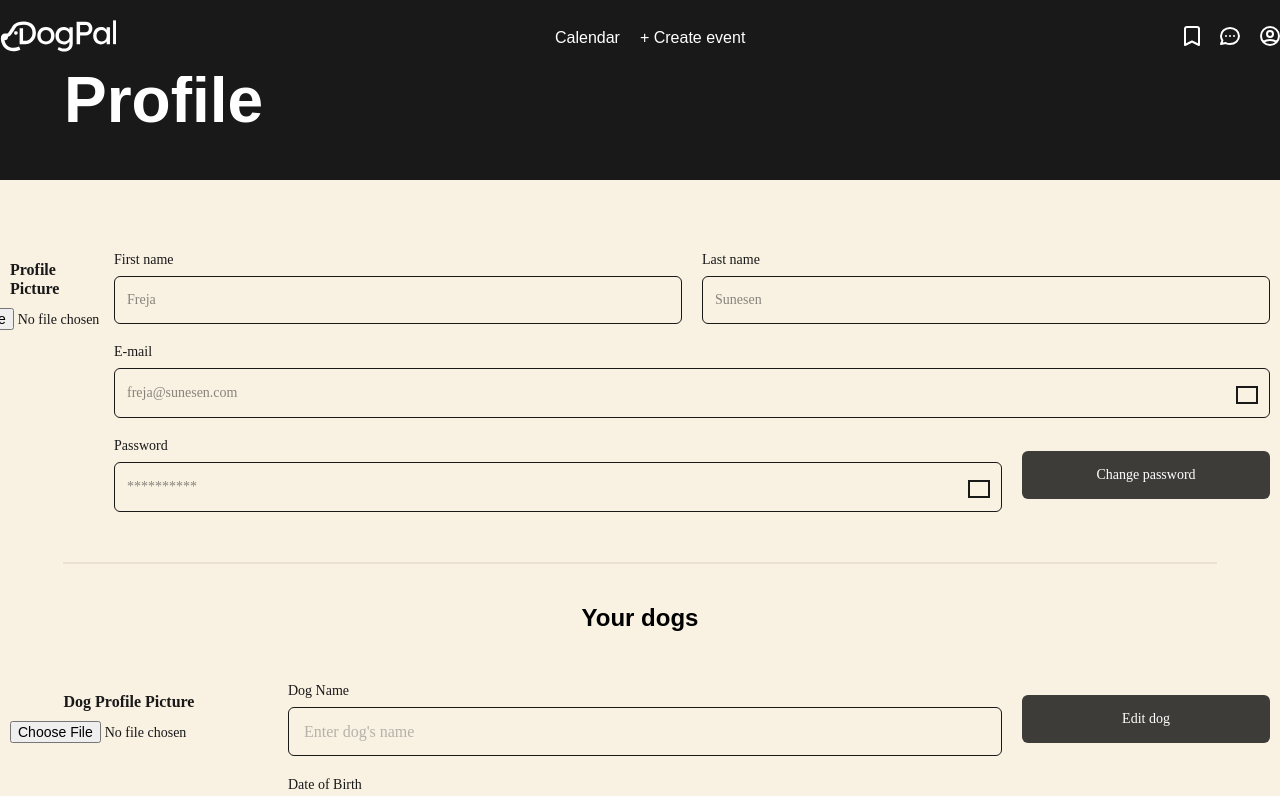
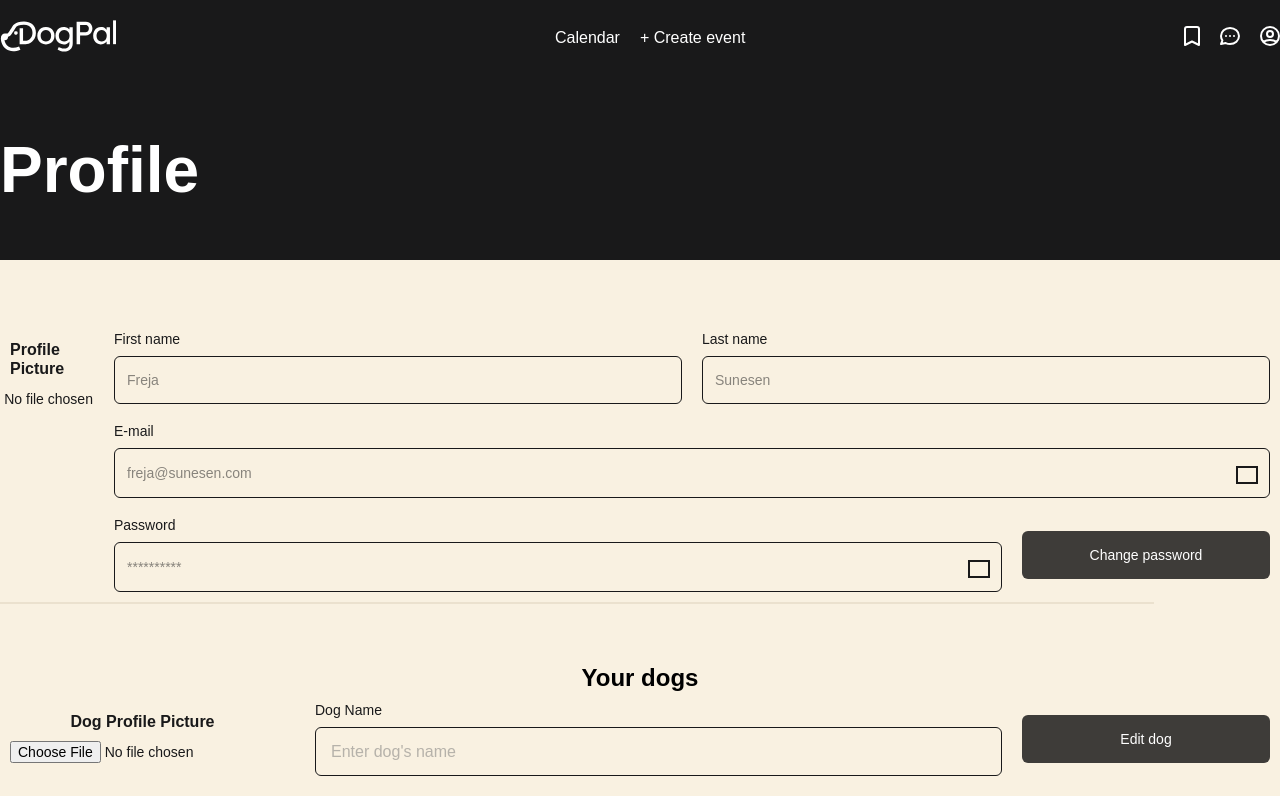
Before and after one commit to mariahenriksen1/dogpal, a React (Vite) app in the folder client/: page /profile in a window 1280 px wide. Shown: the top 796 px of the page. Built offline with nearby package versions, Linux system fonts and the light colour scheme.

Commit message:
fixed some css

```diff
--- a/client/src/App.css
+++ b/client/src/App.css
@@ -208,11 +208,9 @@ section {
 .titleDiv {
   display: flex;
   flex-direction: column;
-  align-items: left;
   gap: 20px;
   align-self: stretch;
   justify-content: flex-start;
-  display: inline-flex;
 }
 
 .h2TitleDiv {
@@ -221,7 +219,6 @@ section {
   align-items: center;
   align-self: stretch;
   justify-content: space-around;
-  display: inline-flex;
 }
 
 .seperatorLine {
@@ -268,7 +265,6 @@ section {
   margin-bottom: 10px;
   color: #19191a;
   font-size: 16px;
-  font-family: Lexend;
   font-weight: bold;
   line-height: 19px;
   word-wrap: break-word;
@@ -278,7 +274,6 @@ section {
 .dog-profile-picture input {
   color: #19191a;
   font-size: 14px;
-  font-family: Lexend;
   font-weight: 400;
   line-height: 19px;
   word-wrap: break-word;
@@ -292,7 +287,6 @@ section {
   margin-top: 10px;
   position: relative;
   background: #ebe1ce;
-  border-radius: 100;
   overflow: hidden;
   border: 3px #f9c069 solid;
   justify-content: center;
@@ -310,7 +304,6 @@ section {
   margin-top: 10px;
   position: relative;
   background: #ebe1ce;
-  border-radius: 100;
   overflow: hidden;
   border: 3px #f9c069 solid;
   justify-content: center;
@@ -351,7 +344,6 @@ section {
 .input-label {
   color: #19191a;
   font-size: 14px;
-  font-family: Lexend;
   font-weight: 400;
   line-height: 19px;
   word-wrap: break-word;
@@ -377,7 +369,6 @@ section {
   opacity: 0.5;
   color: #19191a;
   font-size: 16px;
-  font-family: Lexend;
   font-weight: 400;
   line-height: 19px;
   word-wrap: break-word;
@@ -391,7 +382,6 @@ section {
   opacity: 1;
   color: #19191a;
   font-size: 16px;
-  font-family: Lexend;
   font-weight: 400;
   line-height: 19px;
   word-wrap: break-word;
@@ -402,7 +392,6 @@ section {
   opacity: 0.5;
   color: #19191a;
   font-size: 14px;
-  font-family: Lexend;
   font-weight: 400;
   line-height: 19px;
   word-wrap: break-word;
@@ -436,10 +425,7 @@ section {
 button {
   width: 248px;
   height: 48px;
-  padding-left: 16px;
-  padding-right: 16px;
-  padding-top: 12px;
-  padding-bottom: 12px;
+  padding: 12px 16px;
   background: #3e3c39;
   border-radius: 6px;
   overflow: hidden;
@@ -454,7 +440,6 @@ button {
 .button span {
   color: white;
   font-size: 14px;
-  font-family: Lexend;
   font-weight: 400;
   line-height: 19px;
   word-wrap: break-word;
@@ -475,13 +460,12 @@ button {
   gap: 10px;
 
   border-radius: 6px;
-  border: 1px solid var(--Black, #19191a);
-  background: var(--BG_light, #f9f1e1);
+  border: 1px solid var(--black);
+  background: var(--bg-light);
 }
 .addNewDogButton span {
   color: #19191a;
   font-size: 14px;
-  font-family: Lexend;
   font-weight: 400;
   line-height: 19px;
   word-wrap: break-word;
--- a/client/src/pages/Profile.tsx
+++ b/client/src/pages/Profile.tsx
@@ -11,22 +11,21 @@ function Profile() {
   };
 
   return (
-    <div className="profile-div">
-      <div className="titleBar">
-        <div className="titleRow">
-          <div className="titleColumn">
-            <div className="titleDiv">
-              <h1 className="ProfileTitle">Profile</h1>
+    <>
+      <header>
+        <section>
+          <div className="flex-row space-between">
+            <h1 className="color-white">Profile</h1>
           </div>
-          </div>
-        </div>
-        <div className="spacerColumn"></div>
-      </div>
+        </section>
+      </header>
 
+      <section>
         <ProfileForm />
 
         <div className="seperatorLine"></div>
-
+      </section>
+      <section>
         <div className="h2TitleDiv">
           <h2 className="yourDogsTitle">Your dogs</h2>
         </div>
@@ -43,7 +42,8 @@ function Profile() {
 
         <div className="spacerDiv"></div>
         <div className="spacerDiv"></div>
-    </div>
+      </section>
+    </>
   );
 }
 
```
Lines whose indentation alone changed are shown as unchanged.
